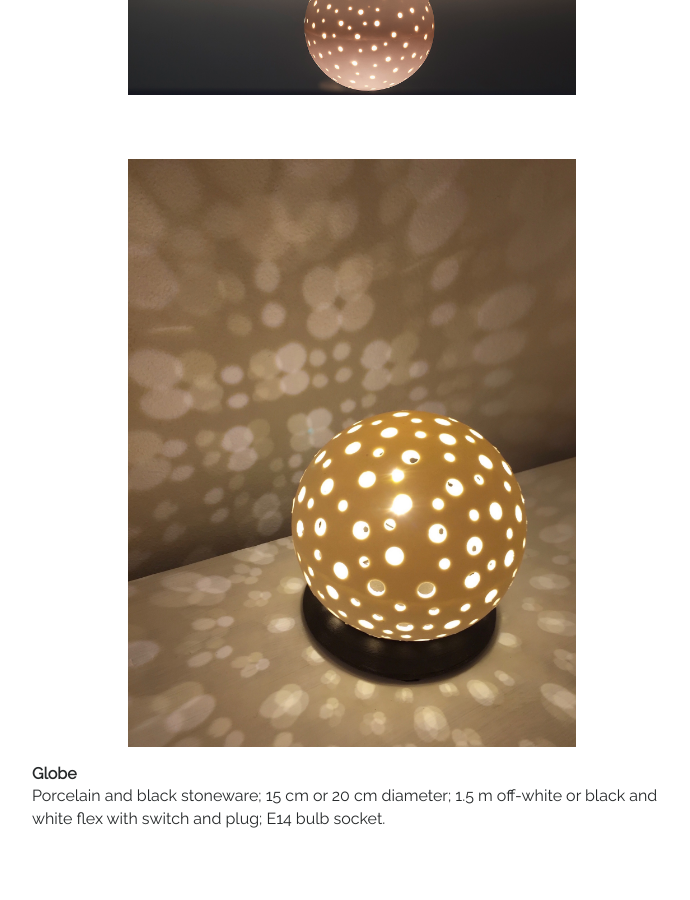
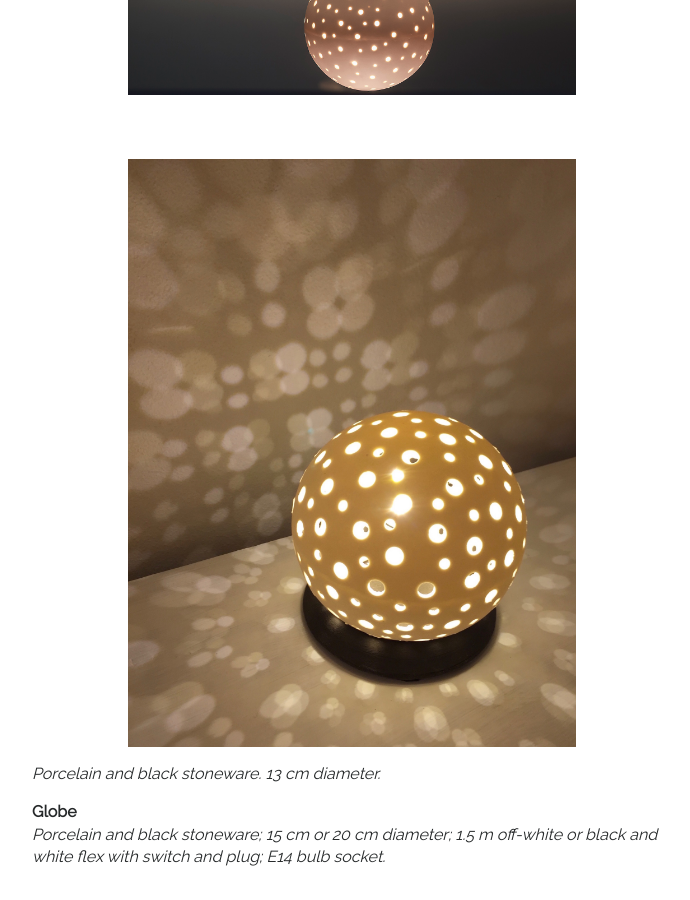
Before and after one commit to rebekkjm/helenmorkenno, a Jekyll site: the page built from _products/table-globes.md, in a window 1280 px wide and 900 px high, scrolled down 1217 px. Shown: the whole window, without its empty margins (288-978 px from the left). Built offline with Jekyll 4.4.1, drawn with Linux system fonts in a browser that asks for light colours; before the commit the page ends 2079 px from its top, so only the background shows below that.

Commit message:
Update table-globes.md

```diff
--- a/_products/table-globes.md
+++ b/_products/table-globes.md
@@ -18,5 +18,7 @@ This is a story about life. Imagine each patch is a personal experience. Patches
 
 ![Perforated porcelain globe shaped table lamp]({{ site.github.url }}/img/Table_globes2.jpg)
 
+*Porcelain and black stoneware. 13 cm diameter.*
+
 **Globe**
-Porcelain and black stoneware; 15 cm or 20 cm diameter; 1.5 m off-white or black and white flex with switch and plug; E14 bulb socket.
+*Porcelain and black stoneware; 15 cm or 20 cm diameter; 1.5 m off-white or black and white flex with switch and plug; E14 bulb socket.*
```
